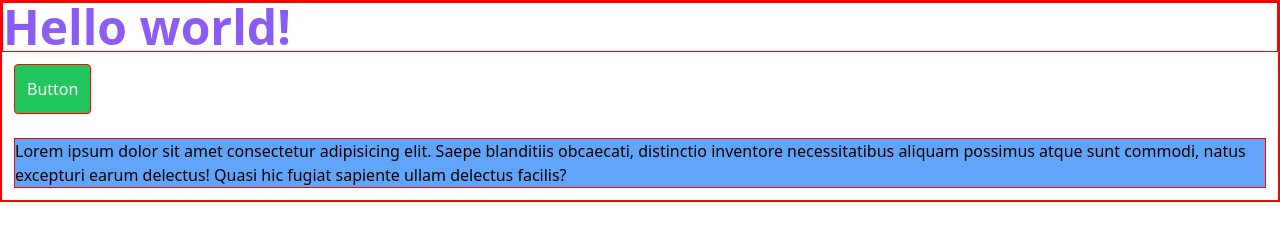
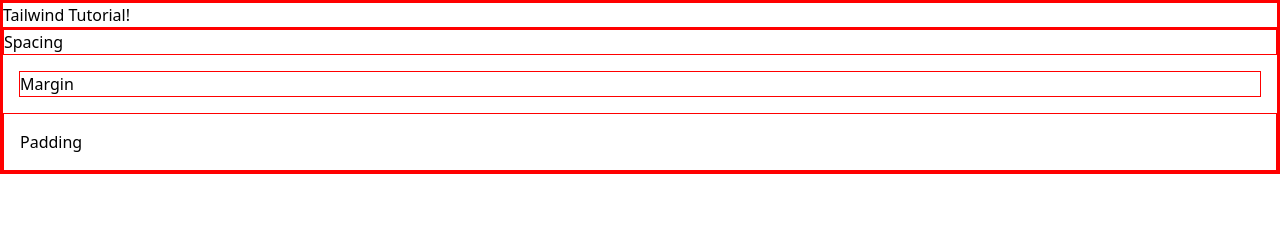
Before and after one commit to Ventustium/Tailwind-Training, a website: page public/index.html in a window 1280 px wide. Drawn offline with nearby package versions, Linux system fonts and the light colour scheme; files that its build step writes are made by us from their sources.

Commit message:
[ADD] - Margin & Padding example

```diff
--- a/public/index.html
+++ b/public/index.html
@@ -12,17 +12,11 @@
     </head>
 
     <body>
-        <h1 class="text-5xl text-violet-500 font-bold">Hello world!</h1>
-        <a
-            href="#"
-            class="p-3 m-3 inline-block text-white rounded shadow hover:bg-green-300 bg-green-500"
-            >Button</a
-        >
-        <p class="bg-blue-400 m-3">
-            Lorem ipsum dolor sit amet consectetur adipisicing elit. Saepe
-            blanditiis obcaecati, distinctio inventore necessitatibus aliquam
-            possimus atque sunt commodi, natus excepturi earum delectus! Quasi
-            hic fugiat sapiente ullam delectus facilis?
-        </p>
+        <h1>Tailwind Tutorial!</h1>
+        <section>
+            <h2>Spacing</h2>
+            <div class="m-4">Margin</div>
+            <div class="p-4">Padding</div>
+        </section>
     </body>
 </html>
```
